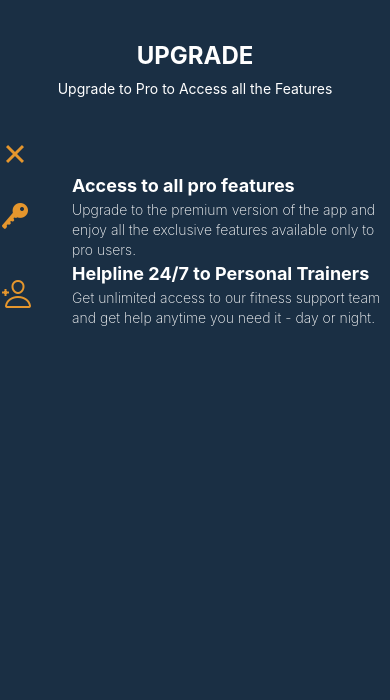
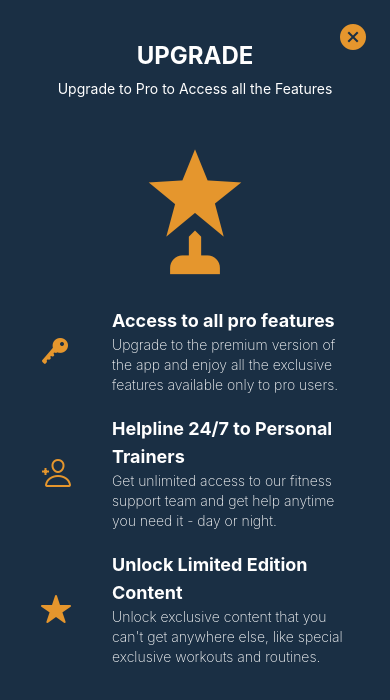
Before and after one commit to sramalho94/CocoaPods-Test, a React Native app: screen /Paywall in a window 390 px wide. Shown: the top 700 px of the page. Built offline with nearby package versions, Linux system fonts and the light colour scheme.

Commit message:
configuring paywall

```diff
--- a/screens/Paywall.tsx
+++ b/screens/Paywall.tsx
@@ -1,5 +1,6 @@
 import {View, Text, ScrollView, TouchableOpacity} from 'react-native';
 import Icon from 'react-native-vector-icons/Ionicons';
+import Icon2 from 'react-native-vector-icons/MaterialCommunityIcons';
 import React from 'react';
 import {NativeStackNavigationProp} from '@react-navigation/native-stack';
 import {RootStackParamList} from '../App';
@@ -23,16 +24,20 @@ const Paywall = () => {
           Upgrade to Pro to Access all the Features
         </Text>
       </View>
-      <TouchableOpacity>
+      <TouchableOpacity className="absolute top-0 right-0 p-5">
         <Icon
-          name="md-close-sharp"
+          name="md-close-circle-sharp"
           size={32}
           color="#E5962D"
           onPress={navigation.goBack}
         />
       </TouchableOpacity>
+      {/* Logo */}
+      <View className="items-center">
+        <Icon2 name="trophy-award" size={150} color="#E5962D" />
+      </View>
       {/* Content */}
-      <View>
+      <View className="space-y-5 px-10 py-5">
         <View className="flex-row space-x-10 items-center">
           <Icon name="md-key" size={32} color="#E5962D" />
           <View className="flex-1">
@@ -57,6 +62,18 @@ const Paywall = () => {
             </Text>
           </View>
         </View>
+        <View className="flex-row space-x-10 items-center">
+          <Icon name="md-star" size={32} color="#E5962D" />
+          <View className="flex-1">
+            <Text className="text-white font-bold text-lg">
+              Unlock Limited Edition Content
+            </Text>
+            <Text className="text-white text-sm font-extralight">
+              Unlock exclusive content that you can't get anywhere else, like
+              special exclusive workouts and routines.
+            </Text>
+          </View>
+        </View>
       </View>
     </ScrollView>
   );
```
